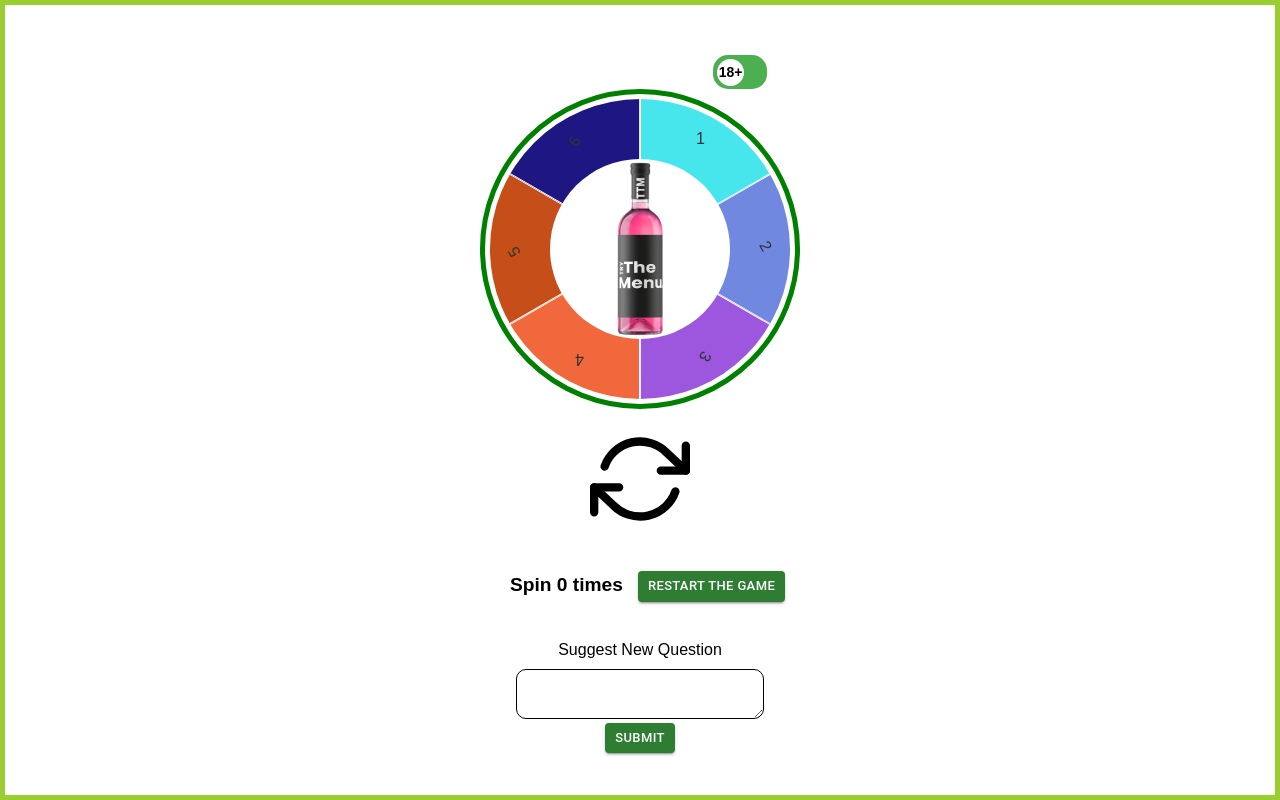
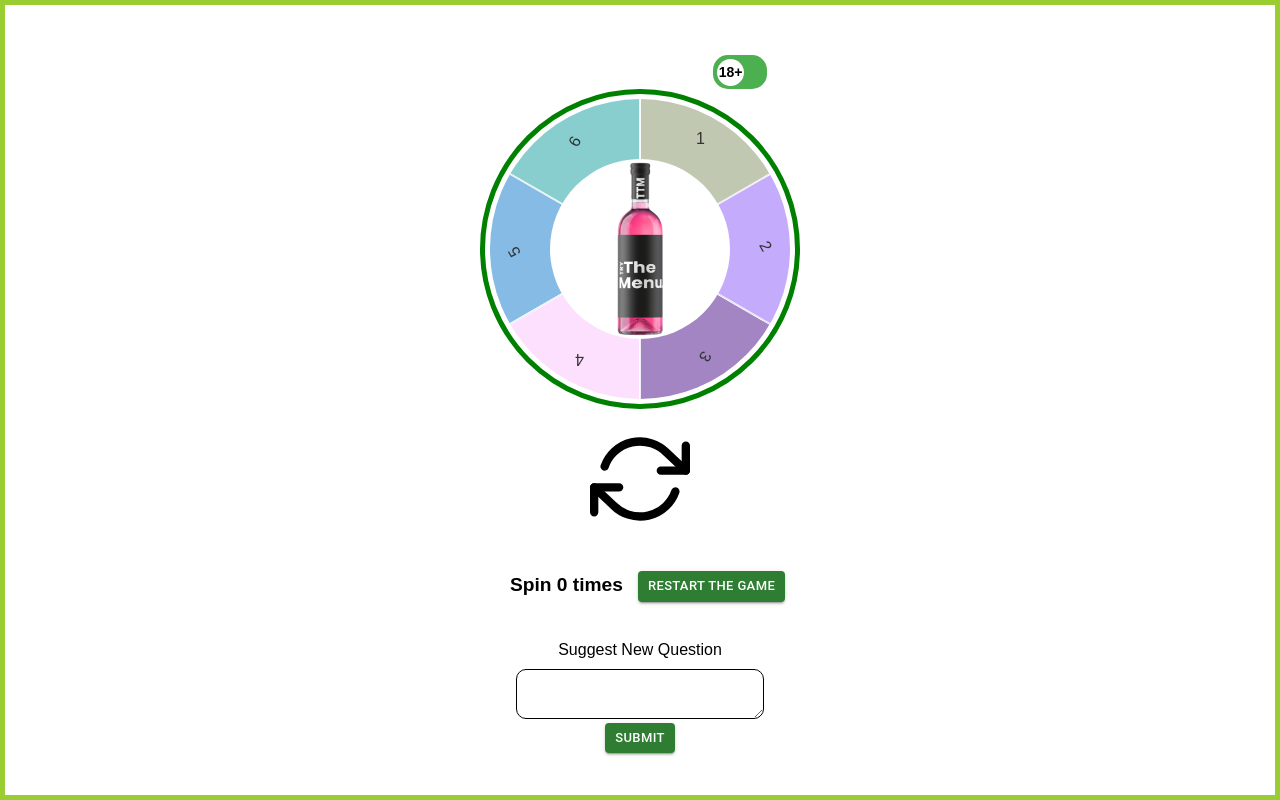
Before and after one commit to Bijoy-cloud/truth-dare, a React (Create React App) app: page / in a window 1280 px wide. Built offline with nearby package versions, Linux system fonts and the light colour scheme.

Commit message:
randomlightcoloradded

```diff
--- a/src/component/Board/board.js
+++ b/src/component/Board/board.js
@@ -2,7 +2,6 @@ import React from "react";
 import "./board.css";
 
 function Board(props) {
-
   const values = [
     {
       color: "#ced206",
@@ -44,7 +43,13 @@ function Board(props) {
       color: "#ca5adc",
     },
   ];
-
+  function generateLightColor() {
+    const red = Math.floor((1 + Math.random()) * 256/2);
+    const green = Math.floor((1 + Math.random()) * 256/2);
+    const blue = Math.floor((1 + Math.random()) * 256/2);
+    return "rgb(" + red + ", " + green + ", " + blue + ")";
+  }
+  // Math.floor(Math.random()*16777215).toString(16)
   function showBoard(user) {
     if (user > 2) {
       const rotateAngle = 360 / user;
@@ -54,9 +59,10 @@ function Board(props) {
       return arr.map((item, index) => {
         return (
           <li key={index}
+
             style={{
               transform: `rotate(${index * rotateAngle}deg) skewY(${skewAngle}deg)`,
-              background:  `#${Math.floor(Math.random()*16777215).toString(16)}`,
+              background:  `${generateLightColor()}`,
             }}
           >
             {/* {console.log('inside map',index*rotateAngle)} */}
```
